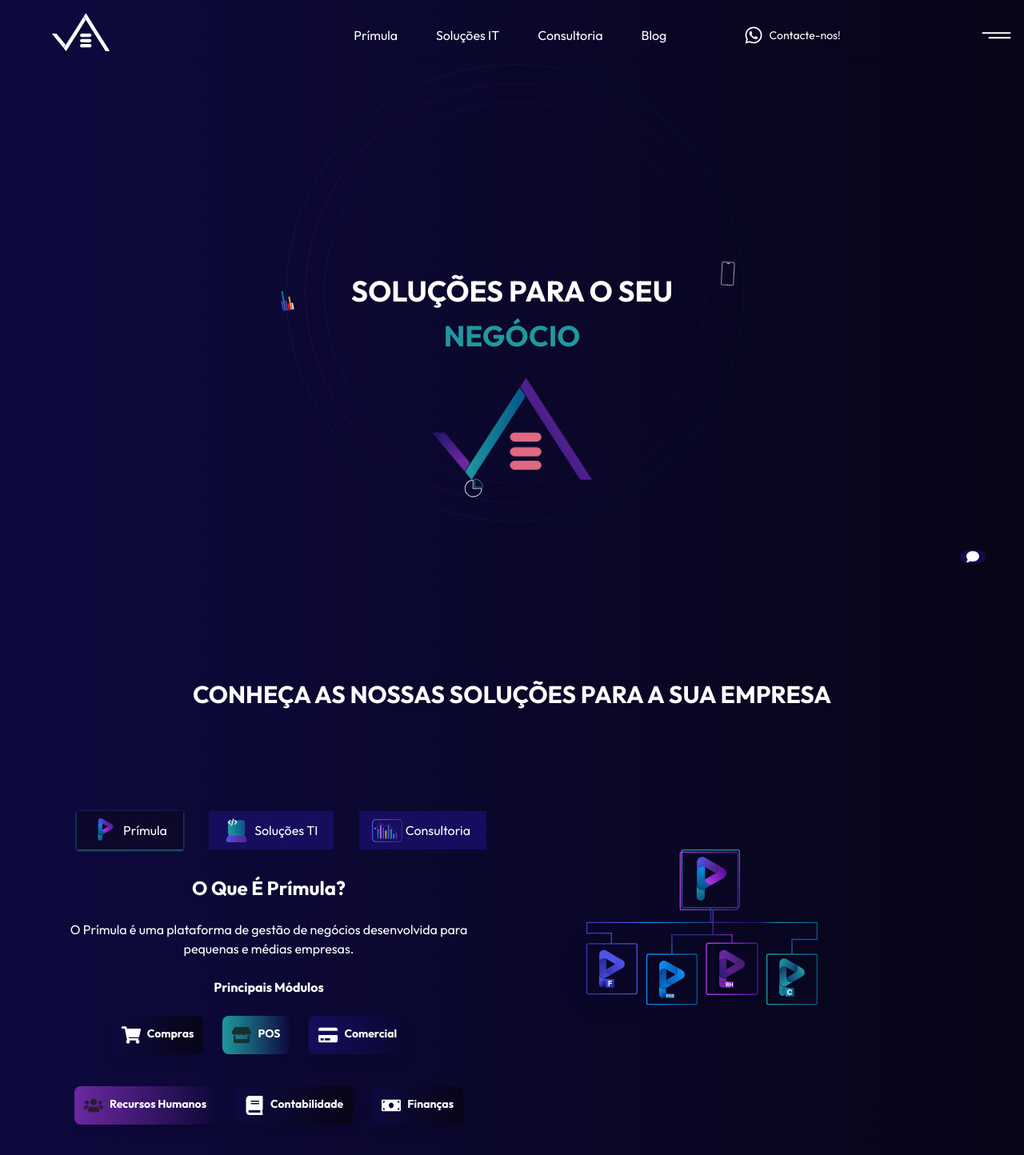
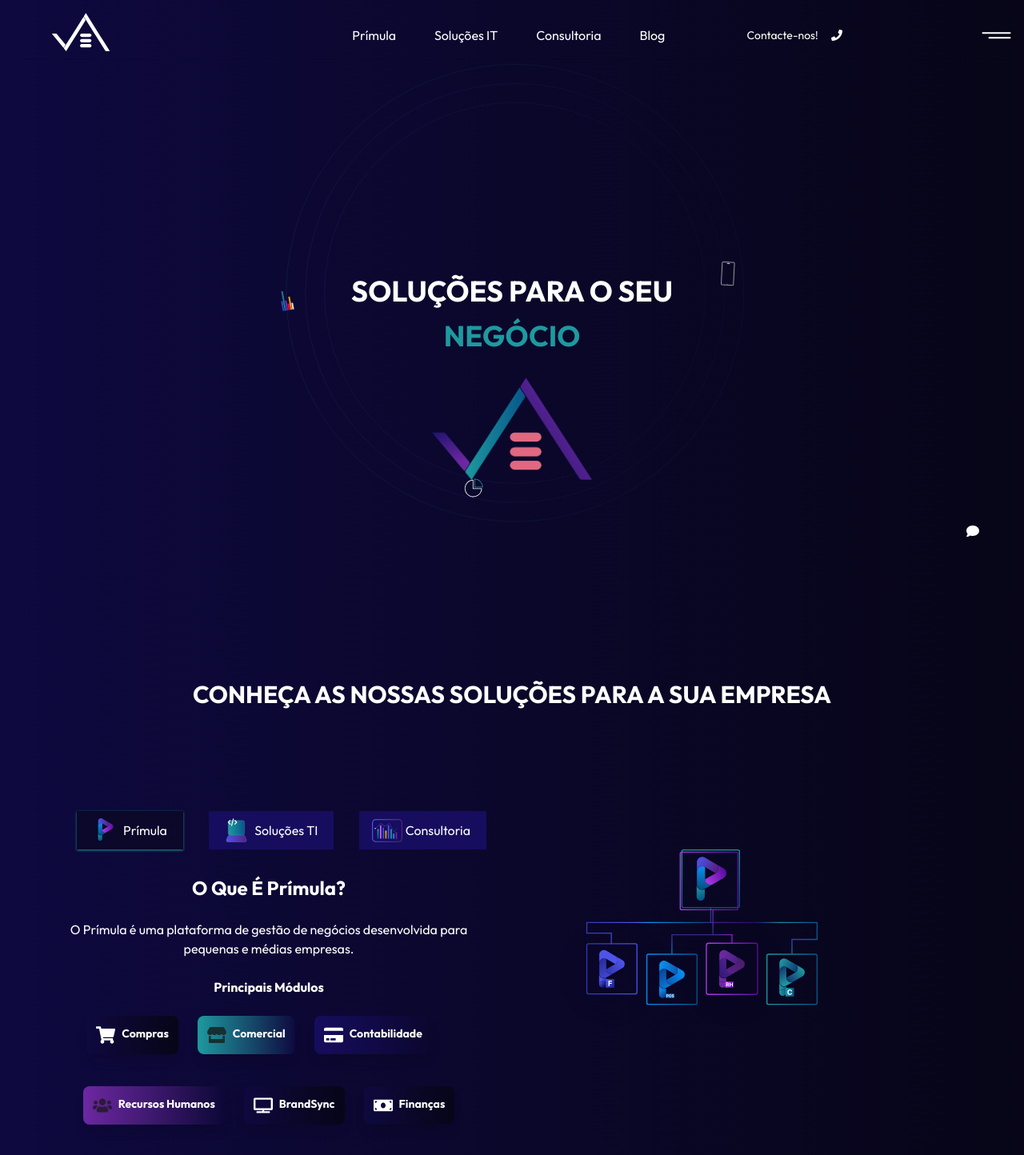
Before and after one commit to vagnerrsimango/vaeio, a Next.js app: page / in a window 1280 px wide. Shown: the top 1444 px of the page at 80% size. Built offline with nearby package versions, Linux system fonts and the light colour scheme.

Commit message:
cansadodevercomputador

```diff
--- a/src/components/Chatbot.tsx
+++ b/src/components/Chatbot.tsx
@@ -12,18 +12,18 @@ export default function Chatbot() {
   return (
     <div className="fixed bottom-16 right-4">
       <button
-        className="bg-blue-400 text-white px-4 py-2 rounded-full focus:outline-none mr-8 mb-8 bg-opacity-75 relative"
+        className="text-white px-4 py-2 rounded-full focus:outline-none mr-8 mb-16 bg-opacity-75 relative"
         onClick={toggleVisibility}
       >
         <FontAwesomeIcon
-          className={`absolute top-1/2 left-1/2 transform -translate-x-1/2 -translate-y-1/2 ${
+          className={`absolute top-1/2 left-30 transform -translate-x-1/2 -translate-y-1/2 ${
             isVisible ? "hidden" : "block"
           }`}
           color="white"
           icon={faComment}
         />
         <div
-          className={`bg-white p-4 rounded-lg shadow-md ${
+          className={`bg-white p-4 mt-10 rounded-lg shadow-md ${
             isVisible ? "block" : "hidden"
           }`}
         >
@@ -33,7 +33,6 @@ export default function Chatbot() {
               src="https://www.chatbase.co/chatbot-iframe/r1NdtnlcJAch2M7R5kE6S"
               width="300"
               height="400"
-              style={{ border: "none", background: "#fff" }}
             ></iframe>
           )}
         </div>
--- a/src/components/Guide.tsx
+++ b/src/components/Guide.tsx
@@ -26,6 +26,7 @@ import {
   FaCogs,
   FaDatabase,
   FaMagic,
+  FaTv,
 } from "react-icons/fa";
 
 const Guide = () => {
@@ -58,7 +59,7 @@ const Guide = () => {
   };
 
   return (
-    <section className="bg-gradient-to-r from-blue-500 to-blue-700 min-h-screen flex flex-col items-center justify-center text-center">
+    <section className=" bg-gradient-to-r from-blue-500 to-blue-700 min-h-screen flex flex-col items-center justify-center text-center">
       <p className="text-primary-0 text-3xl font-bold animate__animated animate__fadeIn">
         CONHEÇA AS NOSSAS SOLUÇÕES PARA A SUA EMPRESA
       </p>
@@ -120,13 +121,13 @@ const Guide = () => {
                 <div className="flex items-center mb-4 mr-6 p-3 bg-gradient-to-r from-green-400 to-blue-500 rounded-lg shadow-lg hover:scale-105 transform transition-transform duration-300">
                   <FaStore size={24} className="mr-2 text-green-900" />
                   <div>
-                    <p className="text-sm font-bold mb-1">POS</p>
+                    <p className="text-sm font-bold mb-1">Comercial</p>
                   </div>
                 </div>
                 <div className="flex items-center mb-4 mr-6 p-3 bg-gradient-to-r from-blue-400 to-indigo-500 rounded-lg shadow-lg hover:scale-105 transform transition-transform duration-300">
                   <FaCreditCard size={24} className="mr-2 text-blue-900" />
                   <div>
-                    <p className="text-sm font-bold mb-1">Comercial</p>
+                    <p className="text-sm font-bold mb-1">Contabilidade</p>
                   </div>
                 </div>
               </div>
@@ -139,9 +140,9 @@ const Guide = () => {
                   </div>
                 </div>
                 <div className="flex items-center mb-4 mr-6 p-3 bg-gradient-to-r from-indigo-400 to-blue-500 rounded-lg shadow-lg hover:scale-105 transform transition-transform duration-300">
-                  <FaBook size={24} className="mr-2 text-indigo-900" />
+                  <FaTv size={24} className="mr-2 text-indigo-900" />
                   <div>
-                    <p className="text-sm font-bold mb-1">Contabilidade</p>
+                    <p className="text-sm font-bold mb-1">BrandSync</p>
                   </div>
                 </div>
                 <div className="flex items-center mb-4 p-3 bg-gradient-to-r from-pink-400 to-red-500 rounded-lg shadow-lg hover:scale-105 transform transition-transform duration-300">
--- a/src/components/Navbar.tsx
+++ b/src/components/Navbar.tsx
@@ -3,7 +3,7 @@ import { useState } from "react";
 import { useRouter, usePathname } from "next/navigation";
 import Link from "next/link";
 import Image from "next/image";
-import { FaWhatsapp } from "react-icons/fa";
+import { FaPhone } from "react-icons/fa";
 import { Menu } from "@headlessui/react";
 import { NAV_LINKS } from "@/constants";
 import LogoWhite from "@/lib/img/logo-white.svg";
@@ -72,10 +72,10 @@ const Navbar = () => {
             href="https://api.whatsapp.com/send?phone=+258846805329"
             target="_blank"
             rel="noopener noreferrer"
-            className="text-primary-0 hover:text-green-600 flex items-center"
+            className="text-primary-0 flex items-center"
           >
-            <FaWhatsapp className="text-2xl" />
-            <span className="text-sm ml-2">Contacte-nos!</span>
+            <span className="text-sm ml-2">Contacte-nos! </span> <br />
+            <FaPhone className="text-sm ml-4" />
           </a>
           <Menu>
             {isMenuOpen && (
```
